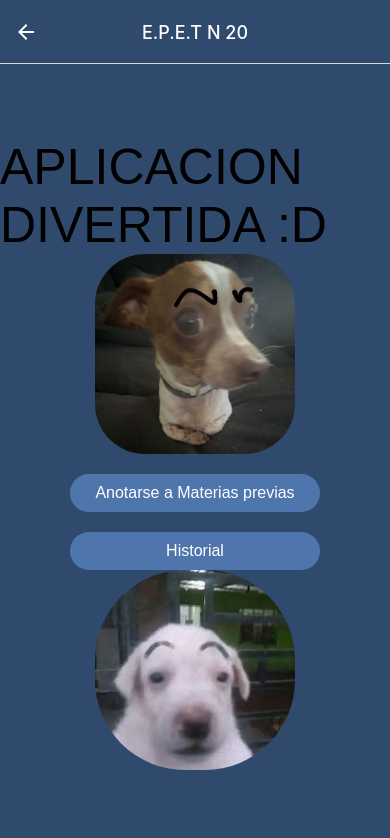
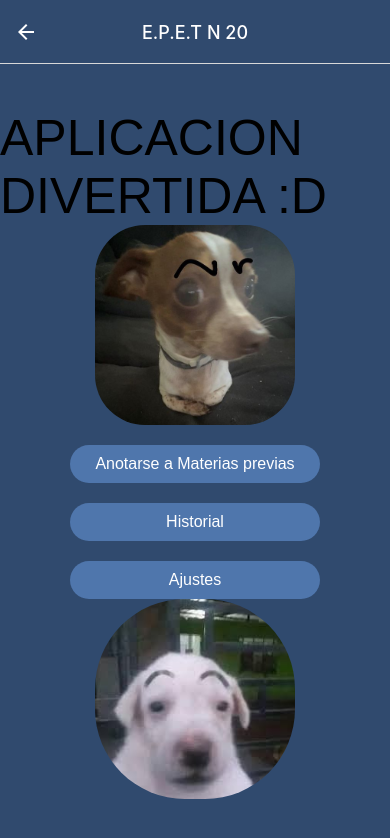
Before and after one commit to LuuAlveal/No_Hackeamos_Ni_La_Puerta, a React Native app: screen /Home in a window 390 px wide. Shown: the top 838 px of the page. Built offline with nearby package versions, Linux system fonts and the light colour scheme.

Commit message:
Asignamos el nombre Ajustes para el boton

```diff
--- a/package.json
+++ b/package.json
@@ -18,7 +18,7 @@
     "react": "18.2.0",
     "react-dom": "18.2.0",
     "react-native": "0.74.3",
-    "react-native-gesture-handler": "~2.16.1",
+    "react-native-gwesture-handler": "~2.16.1",
     "react-native-safe-area-context": "4.10.5",
     "react-native-screens": "3.31.1",
     "react-native-web": "~0.19.10"
--- a/screens/Home.jsx
+++ b/screens/Home.jsx
@@ -62,6 +62,13 @@ export default function Home (){
                     </text>
                     </TouchableOpacity>
                 </View>
+                <View style = {style.containerButton}>
+                    <TouchableOpacity style = {style.button}>
+                        <text style={style.textButton} >
+                            Ajustes
+                        </text>
+                        </TouchableOpacity>
+                </View>
                 <Image
                     source={require('../assets/3b4c0036b590cc1977d03230bb7d34f0.jpg')}
                     style = {{
```
